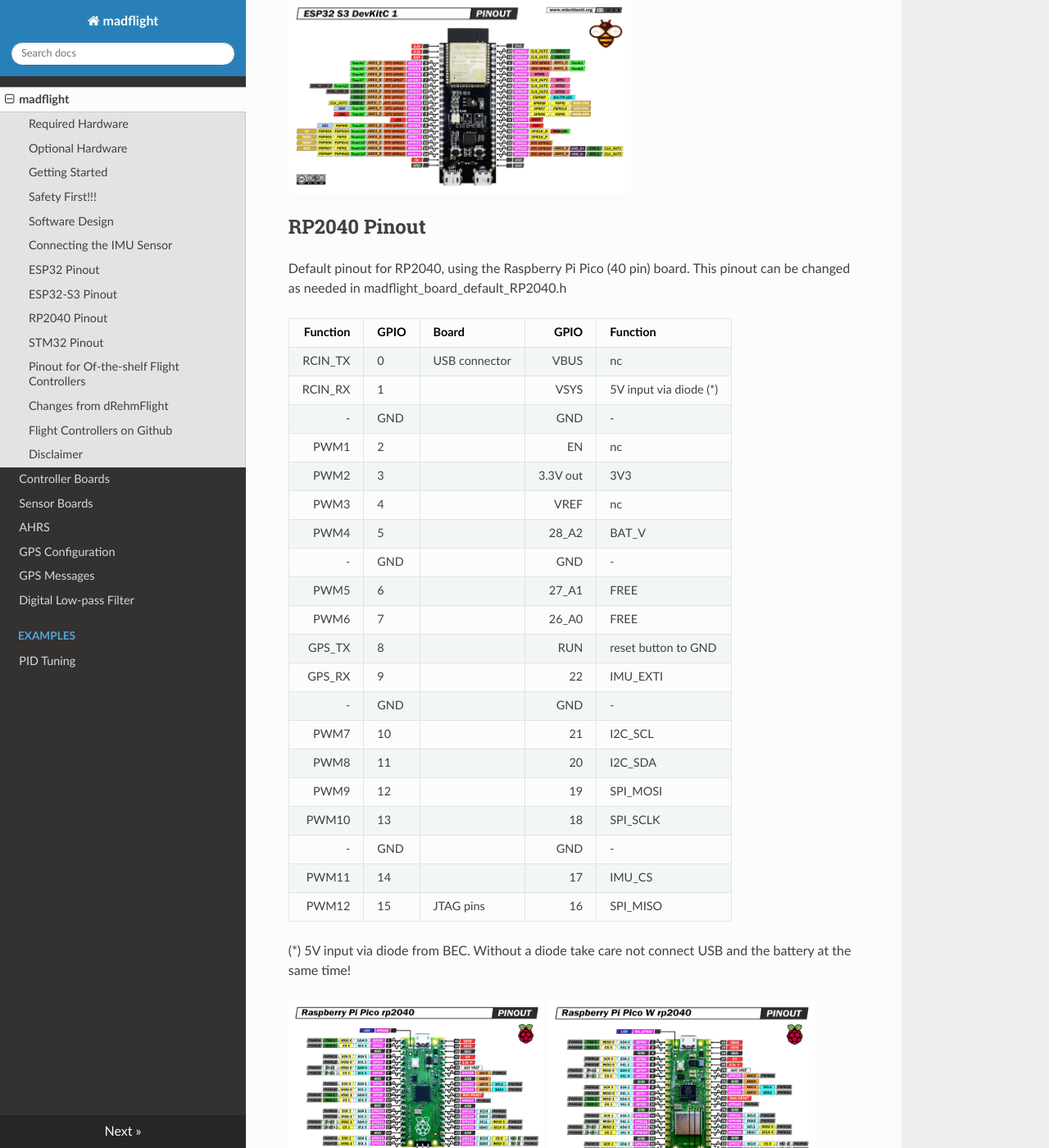
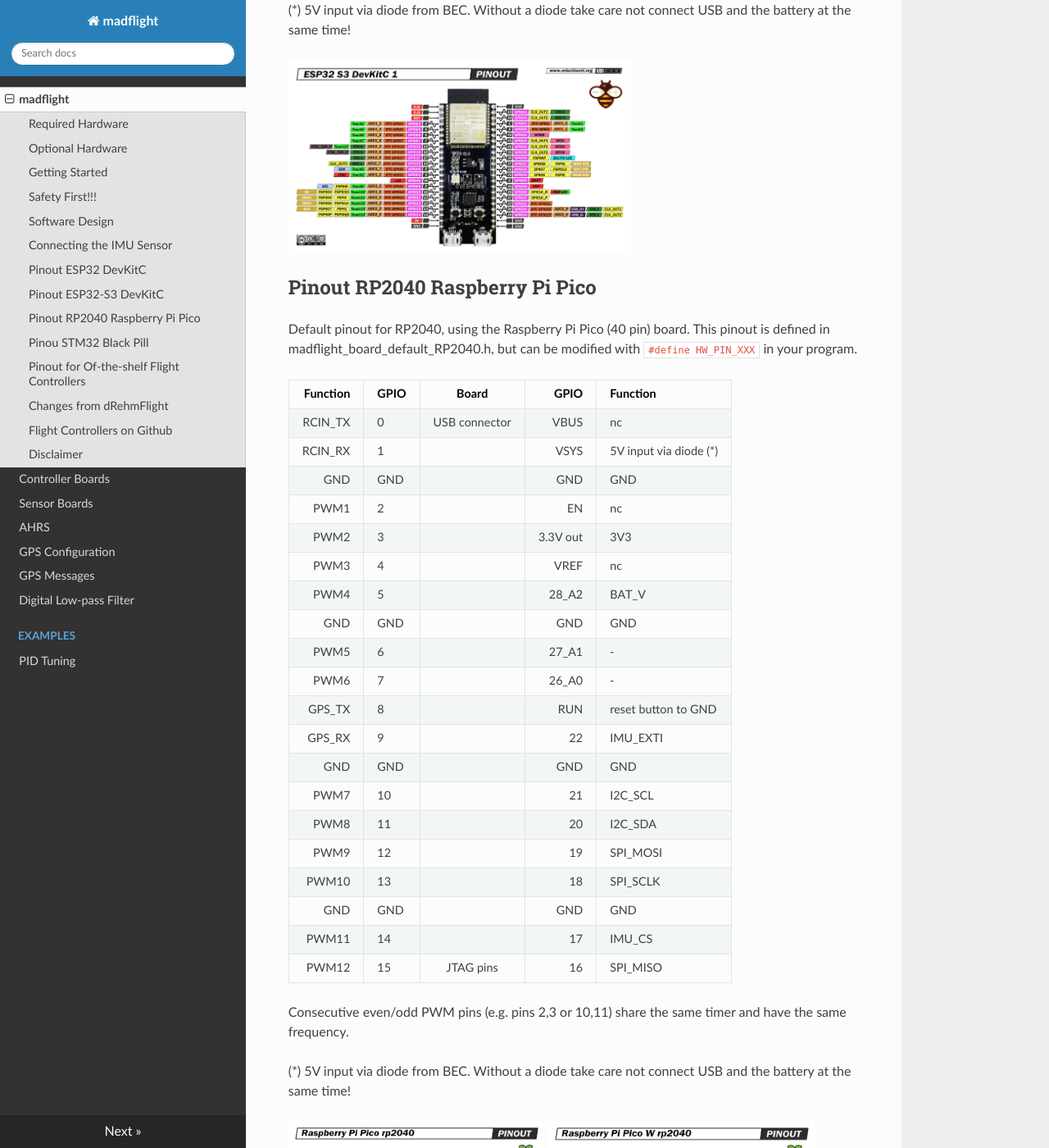
Before and after one commit to qqqlab/madflight-docs, an MkDocs documentation site: the page built from docs/index.md, in a window 1280 px wide and 1400 px high, scrolled down 5933 px. Shown: the whole window at 82% size. Built offline with MkDocs 1.6.1, drawn with Linux system fonts in a browser that asks for light colours; nearby versions of some CDN libraries; some of the changed text lies outside the part shown.

Commit message:
Update index.md

````diff
--- a/docs/index.md
+++ b/docs/index.md
@@ -17,10 +17,10 @@
 ## Required Hardware
 
 - Development board:
-  - RP2040 (e.g. Raspberry Pi Pico)
-  - or ESP32 (e.g. Espressiv ESP32 DevKitC)
-  - or ESP32-S3 (e.g. Espressiv ESP32-S3 DevKitC)
-  - or STM32 (e.g. Black Pill or a commercial flight controller)
+    - RP2040 (e.g. Raspberry Pi Pico)
+    - or ESP32 (e.g. Espressiv ESP32 DevKitC)
+    - or ESP32-S3 (e.g. Espressiv ESP32-S3 DevKitC)
+    - or STM32 (e.g. Black Pill or a commercial flight controller)
 - SPI IMU sensor (BMI270, MPU9250, MP6500, or MPU6000), if not available then use an I2C IMU sensor (MPU6050 or MPU9150)
 - RC Receiver: ELRS, CRSF, SBUS, DMSX, or PPM
 - BEC or DC-DC converter to power your board from a battery
@@ -70,19 +70,19 @@
 - The madflight flight controller runs standard `setup()` and `loop()`.
 - It mainly uses plain Arduino functionality: Serial, Wire, and SPI. One custom hardware dependent library is used for PWM. Therefor, it can fairly easily ported to other 32 bit microcontrollers that support the Arduino framework. Also porting to other build environments like PlatformIO or CMake should not be a huge effort.
 - The following modules are used:
-  - `loop` Main loop control
-  - `imu` Inertial Measurement Unit, retrieves accelerometer, gyroscope, and magnetometer sensor data
-  - `ahrs` Attitude Heading Reference System, estimates roll, yaw, pitch
-  - `rcin` RC INput, retrieves RC receiver data
-  - `control` PID controller and output mixer
-  - `out` Output to motors and servos
-  - `mag` Magnetometer (external)
-  - `baro` Barometer
-  - `gps` GPS receiver
-  - `bb` Black Box data logger
-  - `cli` Command Line Interface for debugging, configuration and calibration
-  - `cfg` Read and save configuration to flash
-  - `hw` Hardware specific code for STM32, RP2040 and ESP32
+    - `loop` Main loop control
+    - `imu` Inertial Measurement Unit, retrieves accelerometer, gyroscope, and magnetometer sensor data
+    - `ahrs` Attitude Heading Reference System, estimates roll, yaw, pitch
+    - `rcin` RC INput, retrieves RC receiver data
+    - `control` PID controller and output mixer
+    - `out` Output to motors and servos
+    - `mag` Magnetometer (external)
+    - `baro` Barometer
+    - `gps` GPS receiver
+    - `bb` Black Box data logger
+    - `cli` Command Line Interface for debugging, configuration and calibration
+    - `cfg` Read and save configuration to flash
+    - `hw` Hardware specific code for STM32, RP2040 and ESP32
 - Most modules are interfaced through a global object, for example the `imu` object has property `imu.gx` which is the current gyro x-axis rate in degrees per second for the selected IMU chip.
 - For a quick overview of the objects, see header `src/madflight/interfaces.h` which defines the module interfaces.
 - The module implementations are in subdirectories of the `src/madflight` directory. Here you find the module header file, e.g. `src/madflight/imu/imu.h`. In the `extras` directory your find test programs for the modules, e.g. `extras/TestMadflight/imu.ino`.
@@ -111,12 +111,12 @@
      GND <---> GND
 ```
 
-## ESP32 Pinout
+## Pinout ESP32 DevKitC
 
-Default pinout for ESP32, using the Espressiv ESP32 DevKitC (38 pin) board. This pinout can be changed as needed in madflight_board_default_ESP32.h
+Default pinout for ESP32, using the Espressiv ESP32 DevKitC (38 pin) board. This pinout is defined in madflight_board_default_ESP32.h, but can be modified with `#define HW_PIN_XXX` in your program.
 
 | Function | GPIO | Board | GPIO | Function |
-| --: | :-- | -- |--: | :-- |
+| --: | :-- | :--: |--: | :-- |
 | 3V3 out      | 3V3 | Antenna side            |  GND | GND
 | reset button | EN |                            | 23 | I2C_SDA
 | SPI_MISO     | VP 36 input only |              | 22 | I2C_SCL
@@ -143,12 +143,12 @@
 
 <img src="img/ESP32-DEV-KIT-DevKitC-v4-pinout-mischianti.png" width="60%" />
 
-## ESP32-S3 Pinout
+## Pinout ESP32-S3 DevKitC
 
-Default pinout for ESP32-S3, using the Espressiv ESP32-S3 DevKitC-1 (44 pin) board. This pinout can be changed as needed in madflight_board_default_ESP32-S3.h
+Default pinout for ESP32-S3, using the Espressiv ESP32-S3 DevKitC-1 (44 pin) board. This pinout is defined in madflight_board_default_ESP32-S3.h, but can be modified with `#define HW_PIN_XXX` in your program.
 
 | Function | GPIO | Board | GPIO | Function |
-| --: | :-- | -- |--: | :-- |
+| --: | :-- | :--: |--: | :-- |
 3V3 out | 3V3 | Antenna side | G | GND
 3V3 out | 3V3 | | 43 | TX serial debug UART port
 reset button | RST | | 44 | RX serial debug UART port
@@ -176,48 +176,50 @@
 
 <img src="img/esp32-S3-DevKitC-1-original-pinout-high.png" width="60%" />
 
-## RP2040 Pinout
+## Pinout RP2040 Raspberry Pi Pico
 
-Default pinout for RP2040, using the Raspberry Pi Pico (40 pin) board. This pinout can be changed as needed in madflight_board_default_RP2040.h
+Default pinout for RP2040, using the Raspberry Pi Pico (40 pin) board. This pinout is defined in madflight_board_default_RP2040.h, but can be modified with `#define HW_PIN_XXX` in your program.
 
 | Function | GPIO | Board | GPIO | Function |
-| --: | :-- | -- |--: | :-- |
+| --: | :-- | :--: |--: | :-- |
 |      RCIN_TX | 0   | USB connector | VBUS     | nc
 |      RCIN_RX | 1   |               | VSYS     | 5V input via diode (*)
-|            - | GND |               | GND      | -
+|          GND | GND |               | GND      | GND
 |         PWM1 | 2   |               | EN       | nc
 |         PWM2 | 3   |               | 3.3V out | 3V3
 |         PWM3 | 4   |               | VREF     | nc
 |         PWM4 | 5   |               | 28_A2    | BAT_V
-|            - | GND |               | GND      | -
-|         PWM5 | 6   |               | 27_A1    | FREE
-|         PWM6 | 7   |               | 26_A0    | FREE
+|          GND | GND |               | GND      | GND
+|         PWM5 | 6   |               | 27_A1    | -
+|         PWM6 | 7   |               | 26_A0    | -
 |       GPS_TX | 8   |               | RUN      | reset button to GND
 |       GPS_RX | 9   |               | 22       | IMU_EXTI
-|            - | GND |               | GND      | -
+|          GND | GND |               | GND      | GND
 |         PWM7 | 10  |               | 21       | I2C_SCL
 |         PWM8 | 11  |               | 20       | I2C_SDA
 |         PWM9 | 12  |               | 19       | SPI_MOSI
 |        PWM10 | 13  |               | 18       | SPI_SCLK
-|            - | GND |               | GND      | -
+|          GND | GND |               | GND      | GND
 |        PWM11 | 14  |               | 17       | IMU_CS
 |        PWM12 | 15  | JTAG pins     | 16       | SPI_MISO
+
+Consecutive even/odd PWM pins (e.g. pins 2,3 or 10,11) share the same timer and have the same frequency.
 
 (*) 5V input via diode from BEC. Without a diode take care not connect USB and the battery at the same time!
 
 <img src="img/Raspberry-Pi-Pico-rp2040-pinout-mischianti.png" width="45%" /> <img src="img/Raspberry-Pi-Pico-W-rp2040-WiFi-pinout-mischianti.png" width="46.8%" />
 
-## STM32 Pinout
+## Pinou STM32 Black Pill
 
-Default pinout for STM32, using the WeAct STM32F411 Black Pill (40 pin) board. This pinout can be changed as needed in madflight_board_default_STM32.h
+Default pinout for STM32, using the WeAct STM32F411 Black Pill (40 pin) board. This pinout is defined in madflight_board_default_STM32.h, but can be modified with `#define HW_PIN_XXX` in your program.
 
 | Function | GPIO | Board | GPIO | Function |
-| --: | :-- | -- |--: | :-- |
-|            - | VB  |   SWD pins    | 3V3 | -
-|          LED | C13 |               | G   | -
+| --: | :-- | :--: |--: | :-- |
+|           nc | VB  |   SWD pins    | 3V3 | 3V3 out
+|          LED | C13 |               | G   | GND
 |         FREE | C14 |               | 5V  | 5V input (*)
 |         FREE | C15 |               | B9  | PWM10(t4)
-|            - | R   |               | B8  | PWM9(t4)
+|           nc | R   |               | B8  | PWM9(t4)
 |         FREE | A0  |               | B7  | I2C_SCL
 |         FREE | A1  |               | B6  | I2C_SDA
 |       GPS_TX | A2  |               | B5  | PWM8(t3)
@@ -230,9 +232,9 @@
 |        BAT_V | B1  |               | A9  | PWM5(t1)
 |         FREE | B2  |               | A8  | PWM4(t1)
 |     IMU_EXTI | B10 |               | B15 | PWM3(t1)
-|            - | 3V3 |               | B14 | PWM2(t1)
-|            - | G   |               | B13 | PWM1(t1)
-|            - | 5V  | USB connector | B12 | FREE
+|      3V3 out | 3V3 |               | B14 | PWM2(t1)
+|          GND | G   |               | B13 | PWM1(t1)
+|  5V input (*) | 5V  | USB connector | B12 | -
 
 Board: LED: C13, key button: A0
 
@@ -242,11 +244,9 @@
 
 <img src="img/STM32-STM32F4-STM32F411-STM32F411CEU6-pinout-high-resolution.png" width="45%" />
 
-
-
 ## Pinout for Of-the-shelf Flight Controllers
 
-In the `src` directory you'll find header files for 400+ commercial flight controllers. These are converted Betaflight configuration files. Include the header file you want to use, and modify the 'USE' defines like IMU_USE to match your board.
+In the `src` directory you'll find header files for 400+ commercial flight controllers. These are converted Betaflight configuration files. Include the header file of your board, and in your program set '#define HW_USE_XXX' to match your board.
 
 ## Changes from dRehmFlight
 
````
Also changed, not shown: other parts of docs/index.md (+2 -1 lines).
